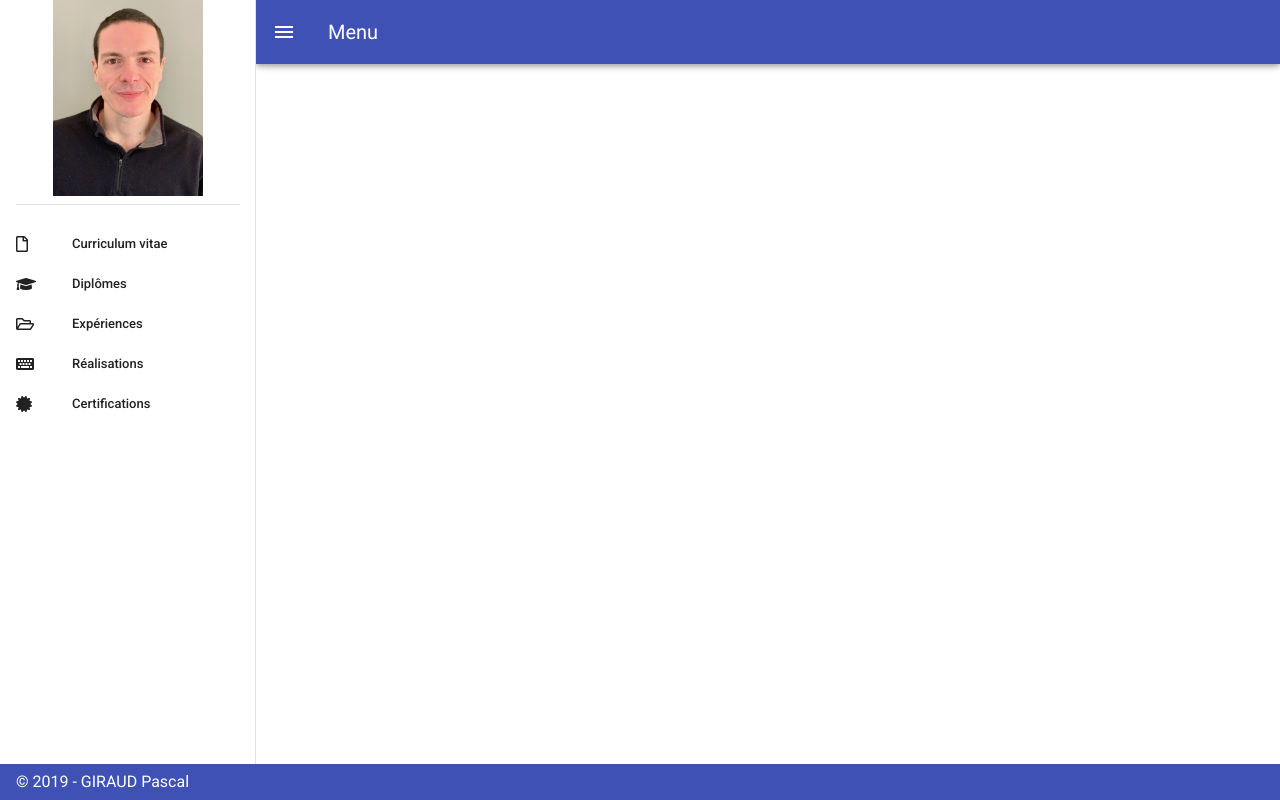
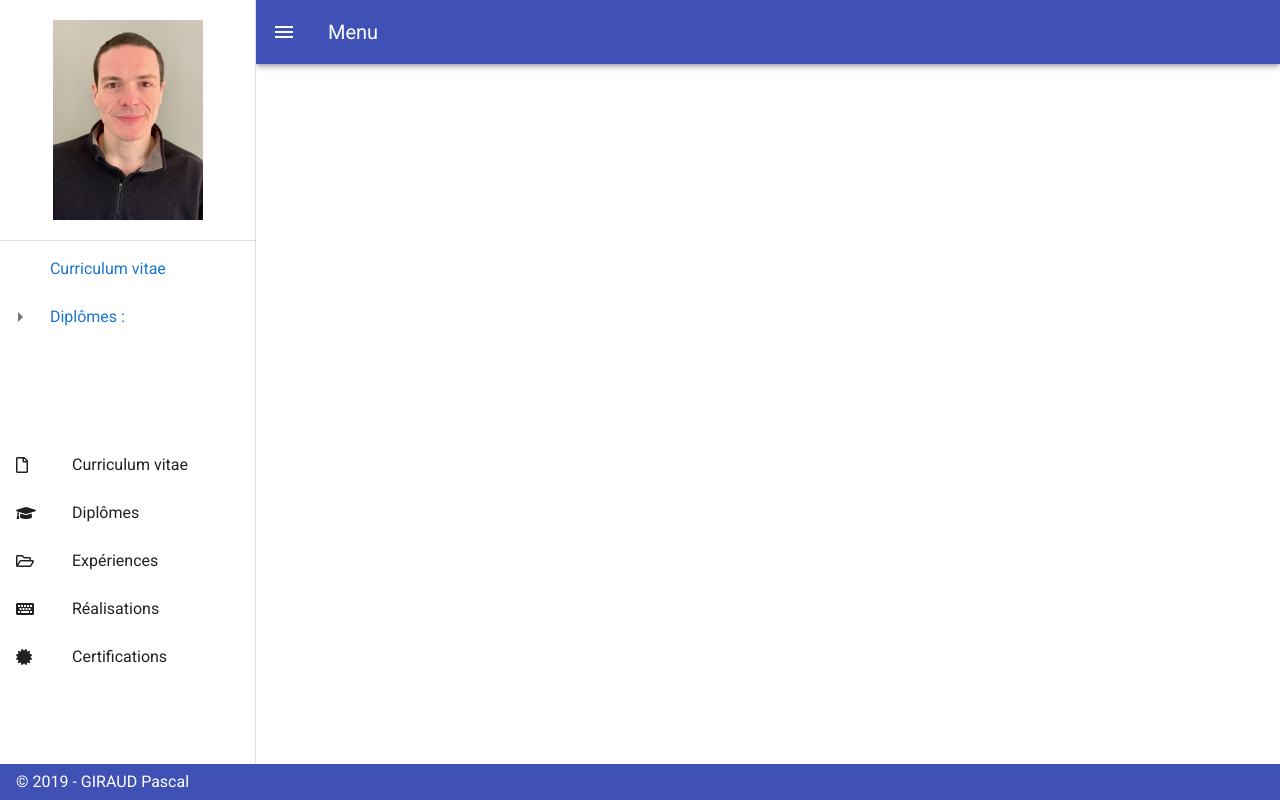
Before and after one commit to OjidoPG/portfolio, a Vue app: page / in a window 1280 px wide. Both pictures are taken after a click on the button 28 px from the left and 32 px from the top of the page. Built offline with nearby package versions, Linux system fonts and the light colour scheme.

Commit message:
'treeview'

```diff
--- /dev/null
+++ b/src/components/TreeView.vue
@@ -0,0 +1,55 @@
+<template>
+    <v-treeview
+            rounded
+            dense
+            hoverable
+            :items="items"
+    >
+        <template slot="label" slot-scope="{ item }">
+            <i v-bind:class="{string:item.icon}">&nbsp;&nbsp;&nbsp;</i>
+            <a @click="openDialog(item)">{{ item.name }}</a>
+        </template>
+    </v-treeview>
+</template>
+
+<script>
+    export default {
+        methods:{
+            openDialog(item){
+                alert(item.id);
+            }
+        },
+        data: () => ({
+            items: [
+                {
+                    id: 1,
+                    name: 'Curriculum vitae',
+                    icon:'far fa-file',
+                    children:null
+                },
+                {
+                    id: 2,
+                    name: 'Diplômes :',
+                    children: [
+                        {
+                            id: 3,
+                            name: 'Baccalauréat'
+                        },
+                        {
+                            id:4,
+                            name:'Développeur'
+                        },
+                        {
+                            id:5,
+                            name:'Infirmier'
+                        },
+                        {
+                            id:6,
+                            name:'Secouriste'
+                        }
+                    ],
+                },
+            ],
+        }),
+    }
+</script>
--- a/src/views/Accueil.vue
+++ b/src/views/Accueil.vue
@@ -1,9 +1,7 @@
 <template>
   <div>
     <v-navigation-drawer v-model="drawer" app>
-      <v-list dense>
-        <v-list-item>
-          <v-row class="justify-center">
+      <v-row class="justify-center mt-5 mb-5">
         <v-img
                 src="@/assets/profil.jpg"
                 max-width="150"
@@ -12,9 +10,17 @@
                 position="center"
         ></v-img>
       </v-row>
+      <v-divider></v-divider>
+      <tree-view></tree-view>
+
+
+
+
+        <v-list-item>
+
         </v-list-item>
         <v-list-item>
-          <v-divider></v-divider>
+
         </v-list-item>
         <v-list-item @click="goCv">
           <v-list-item-action>
@@ -56,7 +62,7 @@
             <v-list-item-title>Certifications</v-list-item-title>
           </v-list-item-content>
         </v-list-item>
-      </v-list>
+
     </v-navigation-drawer>
 
     <v-app-bar app color="indigo" dark>
@@ -78,8 +84,13 @@
 </template>
 
 <script>
+  import TreeView from '../components/TreeView';
+
 export default {
   name: "Accueil",
+  components:{
+    TreeView
+  },
   props: {
     source: String
   },
```
Lines whose indentation alone changed are shown as unchanged.
